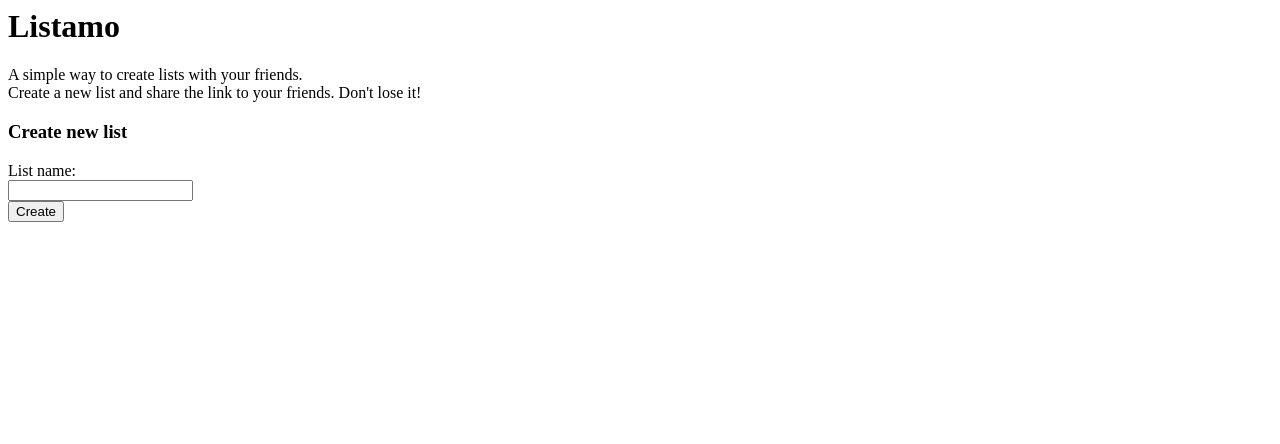
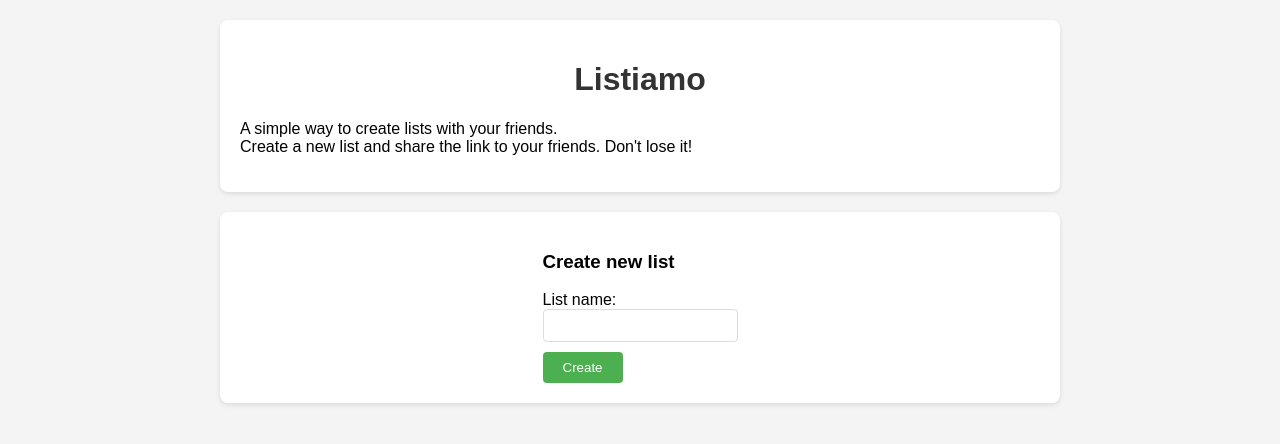
Before and after one commit to lordebasta/listiamo, a Django app: page / in a window 1280 px wide. Shown: the top 444 px of the page. Run offline with Django 5.2, Linux system fonts and the light colour scheme.

Commit message:
improved ui

```diff
--- a/lists/templates/lists/detail.html
+++ b/lists/templates/lists/detail.html
@@ -14,6 +14,8 @@
     <h1>List: {{list.name}}</h1>
     <div class="container">
         <div class="list-container">
+            {% if list.item_set.all|length > 0 %}
+
             <ul id="item-list">
                 {% for item in list.item_set.all %}
                 <li>
@@ -31,6 +33,9 @@
                 </li>
                 {% endfor %}
             </ul>
+            {% else %}
+            <p>No items yet. Add one!</p>
+            {% endif %}
         </div>
         <form class="add-item-form" action="{% url 'lists:create_item' list.id %}" method="post">
             <h3>Add new item</h3>
--- a/lists/templates/lists/index.html
+++ b/lists/templates/lists/index.html
@@ -1,11 +1,31 @@
-<h1>Listamo</h1>
+<!DOCTYPE html>
+
+<html lang="en">
+
+<head>
+    <meta charset="UTF-8">
+    <meta name="viewport" content="width=device-width, initial-scale=1.0">
+    <title>listiamo</title>
+    {% load static %}
+    <link rel="stylesheet" href="{% static 'lists/style.css' %}">
+</head>
+
+<body>
+    <div class="container" style="display: block;">
+        <h1>Listiamo</h1>
         <p>A simple way to create lists with your friends.<br>
             Create a new list and share the link to your friends. Don't lose it!</p>
+    </div>
+    <div class="container" style="display: flex; align-items: center; justify-content: center;">
 
+        <div style="display: block;">
             <h3>Create new list</h3>
             <form action="{% url 'lists:create_list' %}" method="post">
                 {% csrf_token %}
                 <label for="list_name">List name:</label><br>
                 <input type="text" id="list_name" name="list_name" maxlength="100"><br>
-    <input type="submit" value="Create">
+                <input class="add-item-btn" type="submit" value="Create">
             </form>
+        </div>
+    </div>
+</body>
--- a/lists/urls.py
+++ b/lists/urls.py
@@ -9,6 +9,4 @@ urlpatterns = [
     path("<uuid:list_id>/del", views.delete_item, name="delete_item"),
     path("<uuid:list_id>/create", views.create_item, name="create_item"),
     path("create", views.create_list, name="create_list")
-    # path("<int:pk>/results/", views.ResultsView.as_view(), name="results"),
-    # path("<int:question_id>/vote/", views.vote, name="vote"),
 ]
```
Also changed, not shown: lists/templates/lists/results.html (deleted, +0 -9 lines). Lines whose indentation alone changed are shown as unchanged.
